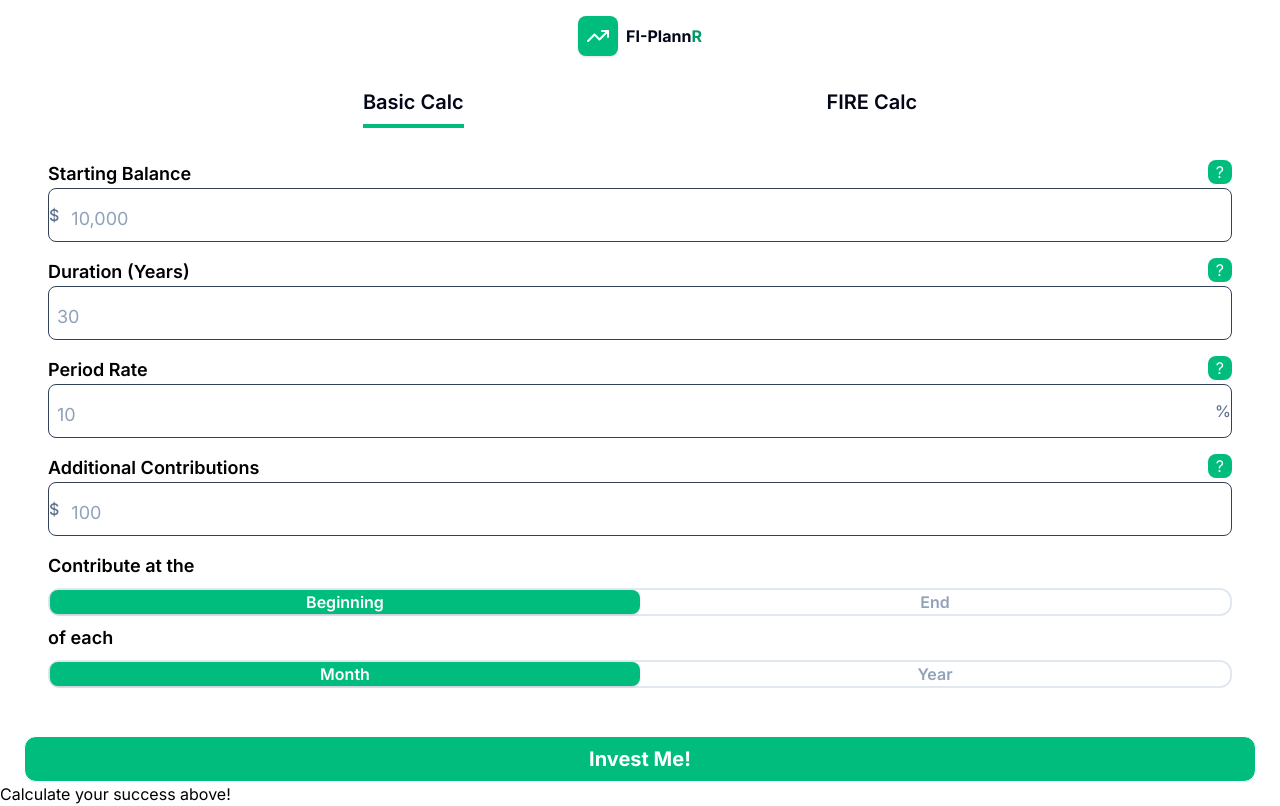
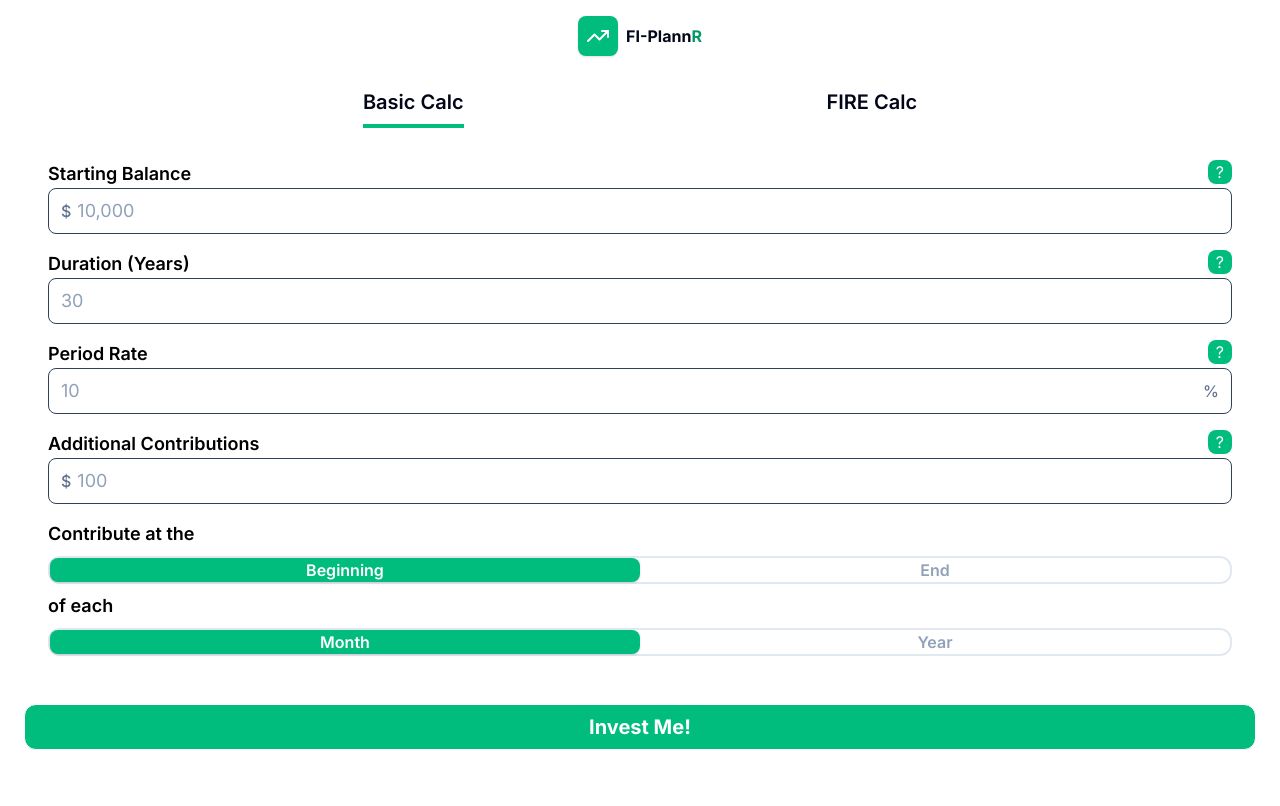
Before and after one commit to jwilliams21/fi-plannr, a React (Vite) app: page /basic in a window 1280 px wide. Built offline with nearby package versions, Linux system fonts and the light colour scheme.

Commit message:
Finish Basic Calc input design.  Add margin to blank BasicDashboard

```diff
--- a/src/components/BasicDashboard.jsx
+++ b/src/components/BasicDashboard.jsx
@@ -4,9 +4,7 @@ export default function BasicDashboard({ results }) {
 
   if(!results) {
     return (
-      <div>
-        <h2>Calculate your success above!</h2>
-      </div>
+      <div className='mt-10'></div>
     )
   }
 
--- a/src/components/ui/InputField.jsx
+++ b/src/components/ui/InputField.jsx
@@ -21,7 +21,7 @@ export const InputField = ({
     }
 
     const inputVariants = {
-        base: 'rounded-lg w-full mt-2 p-2 text-lg text-slate-700'
+        base: 'w-full text-lg text-slate-800 bg-transparent outline-none placeholder-slate-400'
     }
 
     return (
@@ -35,12 +35,12 @@ export const InputField = ({
                 />
             </div>
 
-            <div className='flex items-center border border-slate-700 rounded-lg
+            <div className='flex items-center border border-slate-700 rounded-lg px-3 py-2
                 focus-within:border-emerald-600 focus-within:ring-1 focus-within:ring-emerald-600
-                      transition-all duration-200'>
+                transition-all duration-200 bg-transparent'>
 
                 {symbolType === 'currency' && (
-                <span className="text-slate-500 font-medium select-none pr-1">$</span>
+                    <span className="text-slate-500 font-medium select-none pr-1.5 shrink-0">$</span>
                 )}
 
                 <input className={`${inputVariants[inputVariant]} ${inputClassName} w-full bg-transparent outline-none placeholder-slate-400 [appearance:textfield] [&::-webkit-outer-spin-button]:margin-0 [&::-webkit-inner-spin-button]:margin-0`}
@@ -52,7 +52,7 @@ export const InputField = ({
                 />
 
                 {symbolType === 'percentage' && (
-                <span className="text-slate-500 font-medium select-none pl-1">%</span>
+                    <span className="text-slate-500 font-medium select-none pl-1.5 shrink-0">%</span>
                 )}
 
             </div>
```
Lines whose indentation alone changed are shown as unchanged.
